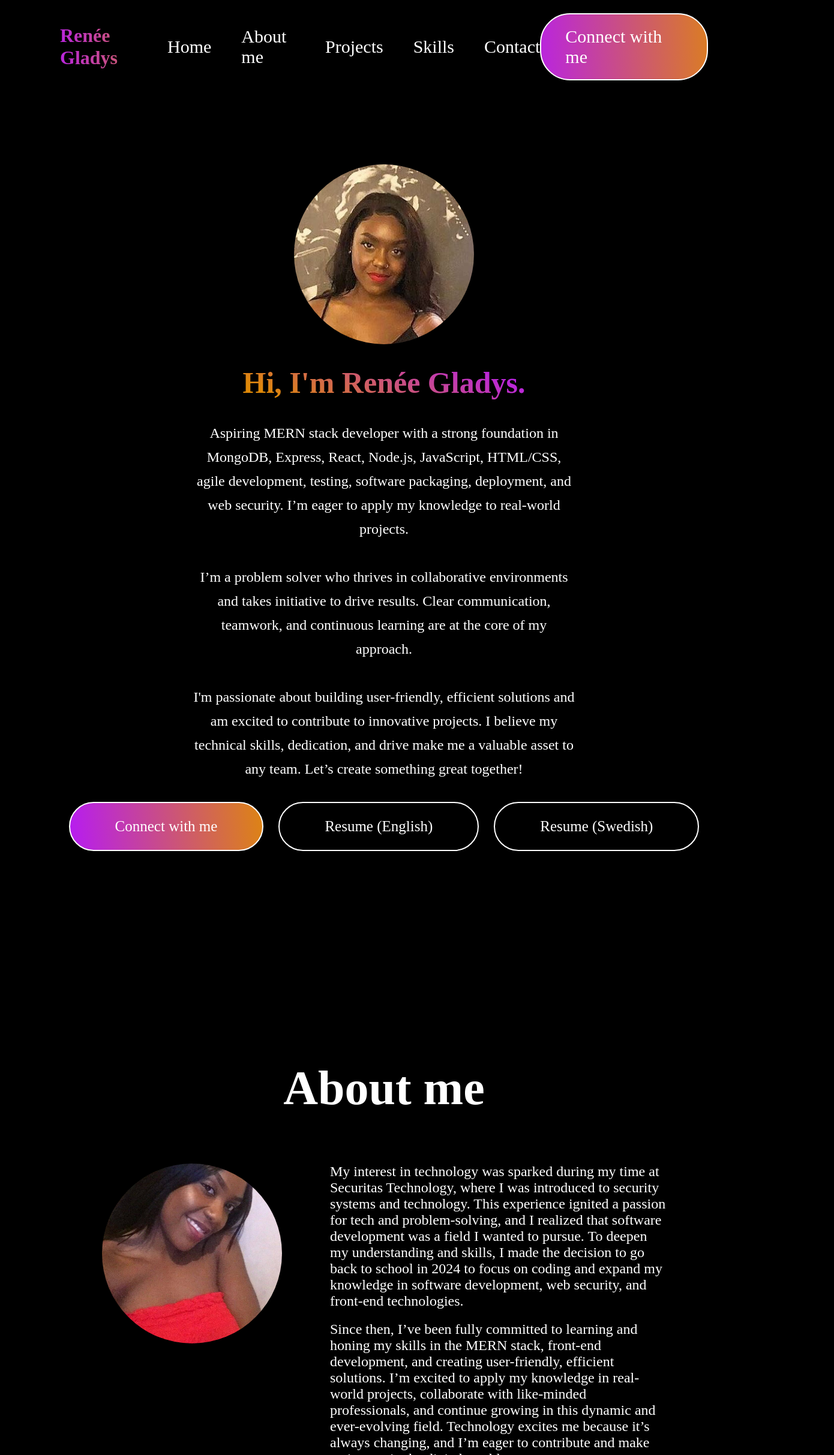
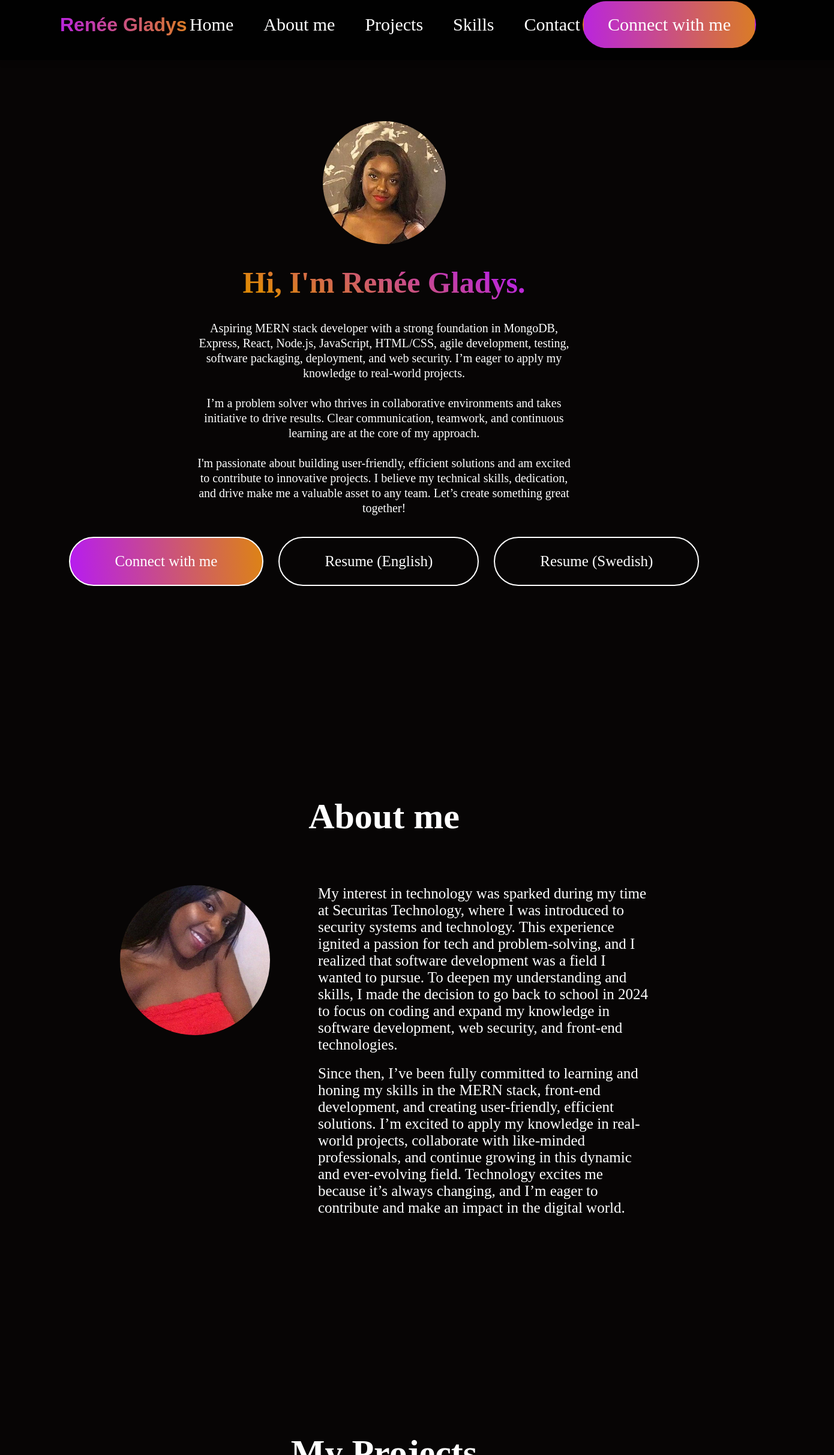
Before and after one commit to Reneegladys/renees-portfolio, a React (Vite) app: page / in a window 1280 px wide. Shown: the part 18-2444 px from the top of the page at 60% size, 1390 px wide, since content can reach past the window. Built offline with nearby package versions, Linux system fonts and the light colour scheme.

Commit message:
adjusted margin, padding, restyled

```diff
--- a/src/components/about/about.css
+++ b/src/components/about/about.css
@@ -4,7 +4,8 @@
     align-items: center;
     justify-content: center;
     gap: 80px;
-    margin: 300px 170px;
+    margin-top: 100px;
+    padding: 200px;
 }
 
 .about-title {
@@ -13,7 +14,7 @@
 
 .about-title h1 {
     padding: 0px 30px;
-    font-size: 80px;
+    font-size: 60px;
     font-weight: 600;
 }
 
@@ -23,7 +24,7 @@ gap: 80px;
 }
 
 .about-left img {
-    height: 300px;
+    height: 250px;
     border-radius: 150px;
 }
 
@@ -37,7 +38,7 @@ gap: 80px;
     display: flex;
     flex-direction: column;
     gap: 20px;
-    font-size: 24px;
+    font-size: 25px;
     font-weight: 500;
 }
 
--- a/src/components/about/about.jsx
+++ b/src/components/about/about.jsx
@@ -6,7 +6,7 @@ const About = () => {
     <div id="about"> {/* 👈 This is what enables smooth scrolling */}
       <div className='about'>
         <div className="about-title">
-          <h1>About me</h1>
+            <h1>About me</h1>
         </div>
         <div className="about-sections">
           <div className="about-left">
--- a/src/components/contact/contact.css
+++ b/src/components/contact/contact.css
@@ -2,7 +2,9 @@
     display: flex;
     justify-content: center; /* Center content */
     align-items: center;
-    margin: 300px 170px;
+    margin-left: 60px;
+    padding-top: 120px;
+
 }
 
 .contact-section {
--- a/src/components/home/home.css
+++ b/src/components/home/home.css
@@ -3,12 +3,13 @@ display: flex;
 align-items: center;
 flex-direction: column;
 gap: 35px;
+padding-top: 120px;
 }
 
 .hero img {
     margin-top: 100px;
     border-radius: 150px;
-    height: 300px;
+    height: 205px;
 }
 
 .hero h1 {
@@ -28,8 +29,9 @@ gap: 35px;
 .hero p {
     width:50%;
     text-align: center;
-    font-size: 24px;
-    line-height: 40px;
+    font-size: 20px;
+    line-height: 25px;
+
 }
 
 .hero-action {
--- a/src/components/navbar/navbar.css
+++ b/src/components/navbar/navbar.css
@@ -2,15 +2,22 @@
   display: flex;
   align-items: center;
   justify-content: space-between;
-  margin: 40px 100px;
+  padding: 20px 100px;   /* replace margin with padding for fixed positioning */
+  position: fixed;        /* make it stick at the top */
+  top: 0;
+  left: 0;
+  width: 100%;
+  z-index: 999;
+  background-color: rgba(0, 0, 0, 0.8); /* optional: dark transparent background */
+  box-shadow: 0 2px 10px rgba(0,0,0,0.3); /* optional shadow */
 }
 
 .nav-logo {
-  font-family: 'Outfit';
+  font-family: 'Outfit', sans-serif;
   background: linear-gradient(267deg, #da7c25 0.36%, #b923e1 102.06%);
   background-clip: text;
   -webkit-background-clip: text;
-  -webkit-text-fill-color: transparent
+  -webkit-text-fill-color: transparent;
 }
 
 .nav-menu {
@@ -41,7 +48,8 @@
   transition: 0.3s ease-in-out;
   color: white;
   text-decoration: none;
-  border: 2px solid;
+  border: 2px solid transparent; /* optional fix */
+  margin-right: 120px;
 }
 
 .nav-connect-btn:hover {
--- a/src/components/projects/projects.css
+++ b/src/components/projects/projects.css
@@ -6,10 +6,11 @@
 
 .mywork-title {
  padding: 0px 30px;
- font-size: 40px;
- font-weight: 400px;
- margin-bottom: 50px;
- }
+ font-size: 30px;
+ font-weight: 600px;
+ margin-bottom: 90px;
+ margin-top: 50px;
+}
 
 
 .projects-container {
@@ -18,6 +19,7 @@
   justify-content: center;  /* centers the row */
   gap: 30px;                /* space between cards */
   margin: 0 auto;
+  padding-bottom: 150px;
 }
 
 .project-card {
--- a/src/index.css
+++ b/src/index.css
@@ -7,7 +7,7 @@
 
 body {
   height: 100vh;
-  background: rgb(0, 0, 0);
+  background: rgb(7, 5, 5);
   color: white;
   font-family: 'Outfit';
 }
```
Also changed, not shown: src/data/projectsdata.js (deleted, +0 -22 lines).
